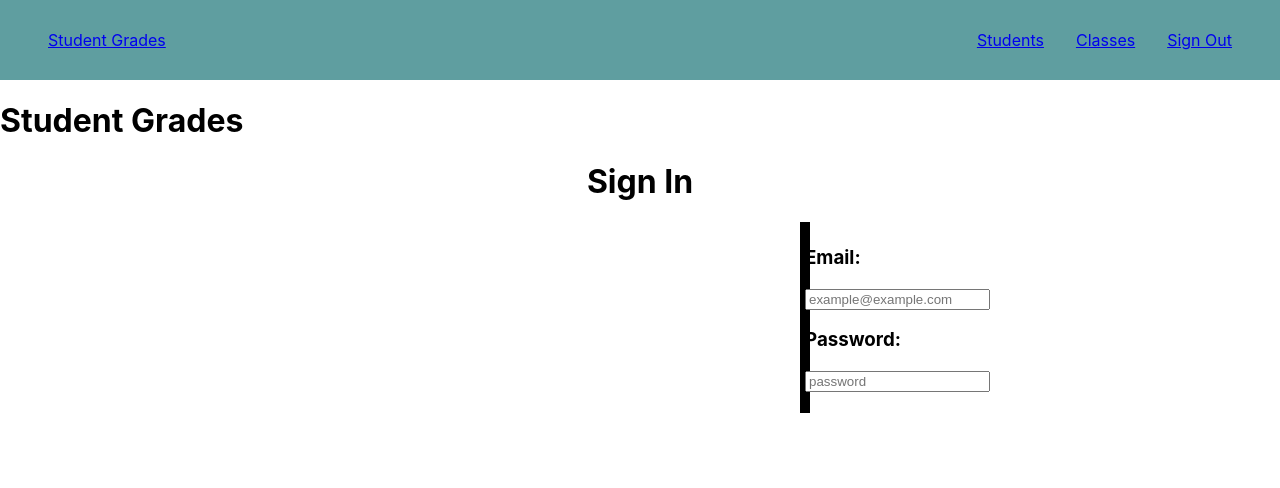
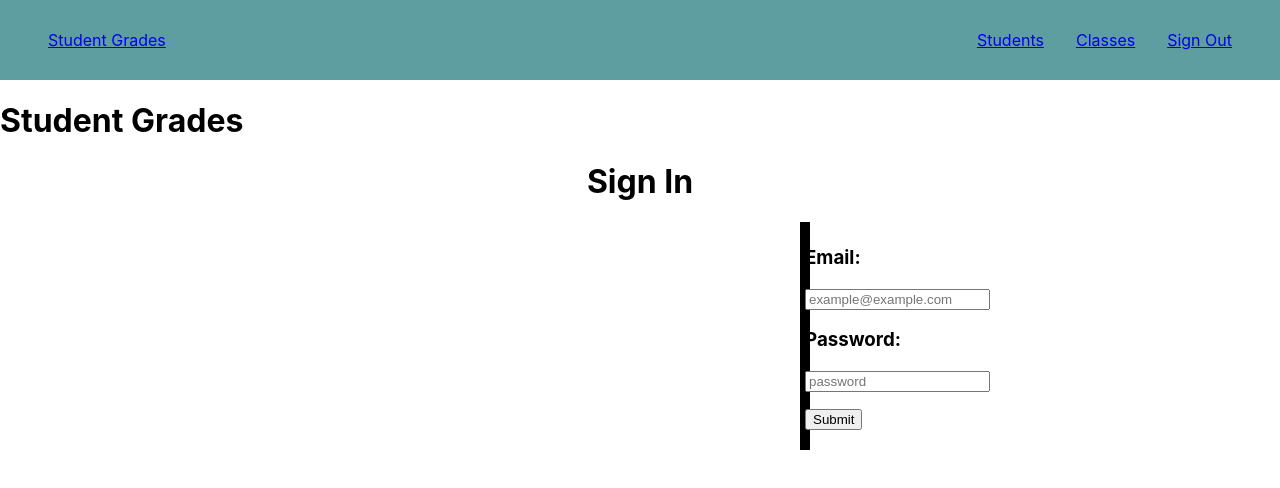
Before and after one commit to MohamedOsman15/StudentGrades, a React (Create React App) app: page /login in a window 1280 px wide. Shown: the top 488 px of the page. Built offline with nearby package versions, Linux system fonts and the light colour scheme.

Commit message:
cleaned up login and register and primed them

```diff
--- a/src/App.js
+++ b/src/App.js
@@ -24,7 +24,12 @@ function App() {
 
       <Routes>
         <Route path="/" element={<Register />} />
-        <Route path='/login' element={<Login />} />
+        <Route path='/login' element={
+        <Login
+        setUser={setUser}
+        toggleAuthenticated={toggleAuthenticated}
+        />
+        }/>
       </Routes>
     </div>
   )
--- a/src/components/Login.jsx
+++ b/src/components/Login.jsx
@@ -1,21 +1,9 @@
 // import axios from 'axios'
 import { useState } from 'react'
 import { useParams, ulnk, useNavigate } from 'react-router-dom'
+import { SignIn } from '../services/auth'
 
-const Login = () => {
-
-    //NEED AXIOS URL ON ulNE 11 -----------------------------------
-    // const SignInUser = async (data) => {
-    //     try {
-    //       const res = await Culent.post('', data)
-    //       localStorage.setItem('token', res.data.token)
-    //       return res.data.user
-    //     } catch (error) {
-    //       throw error
-    //     }
-    //   }
-
-    // ---------------------------------------------------------------
+const Login = ({setUser, toggleAuthenticated}) => {
 
     let Navigate = useNavigate()
     const [formValues, setFormValues] = useState({ email: '', password: '' })
@@ -23,14 +11,14 @@ const Login = () => {
       setFormValues({ ...formValues, [e.target.name]: e.target.value })
     }
 
-    // const handleSubmit = async (e) => {
-    //   e.preventDefault()
-    //   const payload = await SignInUser(formValues)
-    //   setFormValues({ email: '', password: '' })
-    //   setUser(payload)
-    //   toggleAuthenticated(true)
-    //   Navigate('/')
-    // }
+    const handleSubmit = async (e) => {
+      e.preventDefault()
+      const payload = await SignIn(formValues)
+      setFormValues({ email: '', password: '' })
+      setUser(payload)
+      toggleAuthenticated(true)
+      Navigate('/')
+    }
 
     return (
         <div className='login'>
@@ -58,7 +46,7 @@ const Login = () => {
                     required
                     />
                 </ul>
-                {/* <button onCulck={handleSubmit}>Submit</button> */}
+                <button onCulck={handleSubmit}>Submit</button>
             </div>
         </div>
     )
--- a/src/components/Register.jsx
+++ b/src/components/Register.jsx
@@ -1,5 +1,6 @@
 import { useState } from "react";
 import { useNavigate } from 'react-router-dom'
+import { RegisterUser } from "../services/auth";
 
 const Register = () => {
     const navigate = useNavigate()
@@ -11,35 +12,23 @@ const Register = () => {
     const [formValues, setValues] = useState(initialValues)
     const [pass, setPass] = useState("matched")
 
-
-    // NEED AXIOS URL ON ulNE 18--------------------------------
-    // const RegisterUser = async (data) => {
-    //     try {
-    //       const res = await Culent.post('', data)
-    //       return res.data
-    //     } catch (error) {
-    //       throw error
-    //     }
-    //   }
-    // -----------------------------------------------------------
-
     const handleChange = (e) => {
         setValues({ ...formValues, [e.target.name]: e.target.value })
     }
-    // const handleSubmit = async (e) => {
-    //     e.preventDefault()
-    //     if(formValues.password === formValues.confirmPassword){
-    //         await RegisterUser({
-    //             email: formValues.email,
-    //             password: formValues.password
-    //         })
-    //         setPass('matched')
-    //         setValues(initialValues)
-    //         navigate('/login')
-    //     } else {
-    //         setPass('unmatched')
-    //     }
-    // }
+    const handleSubmit = async (e) => {
+        e.preventDefault()
+        if(formValues.password === formValues.confirmPassword){
+            await RegisterUser({
+                email: formValues.email,
+                password: formValues.password
+            })
+            setPass('matched')
+            setValues(initialValues)
+            navigate('/login')
+        } else {
+            setPass('unmatched')
+        }
+    }
 
 
     return (
@@ -78,7 +67,7 @@ const Register = () => {
                     />
                 </ul>
                 <ul className={pass}><p>Passwords must match</p></ul>
-            {/* <button onCulck={handleSubmit}>Submit</button>             */}
+            <button onCulck={handleSubmit}>Submit</button>
             </div>
         </div>
     )
```
Also changed, not shown: 1 other file (tests, documents, lock files or other folders).
